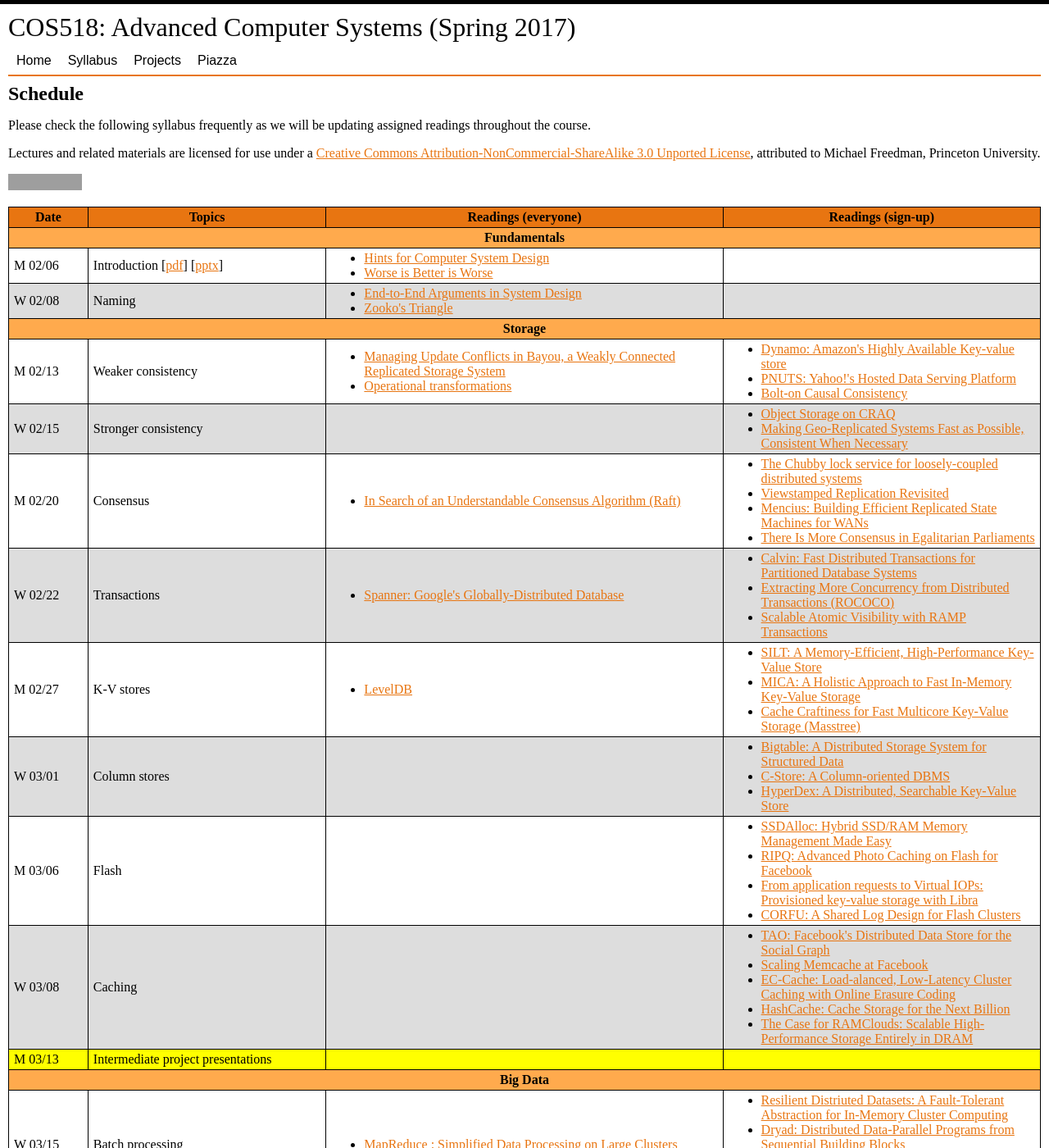
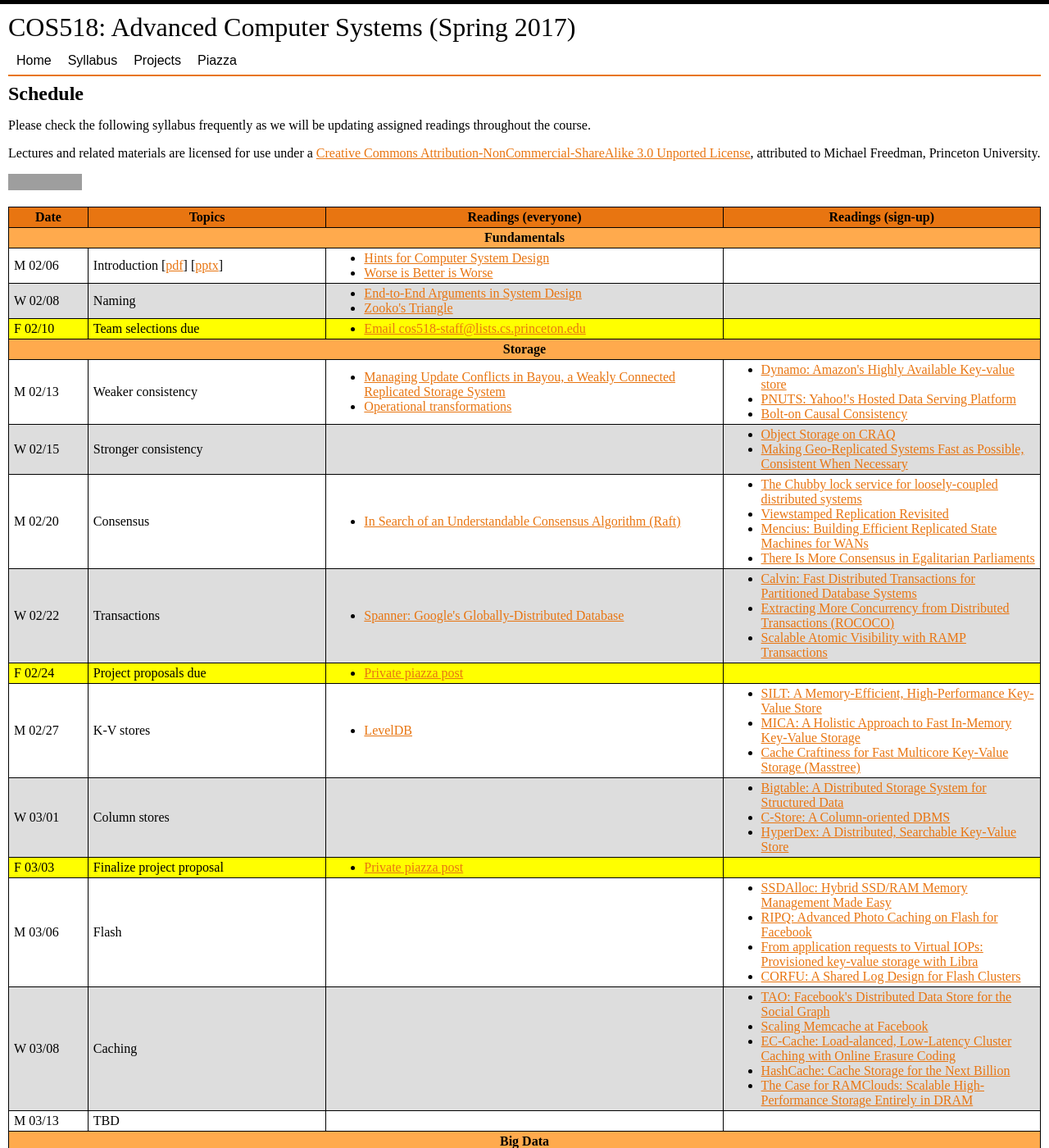
Before and after one commit to COS518/cos518.github.io, a Jekyll site: the page built from syllabus.md, in a window 1280 px wide and 1400 px high. Shown: the whole window at 82% size. Built offline with Jekyll 4.4.1, drawn with Linux system fonts in a browser that asks for light colours; our own code applies the rules of GitHub Pages for plain Markdown files; some of the changed text lies outside the part shown; grey boxes are pictures that could not be loaded.

Commit message:
Update syllabus and project pages; add papers to /papers

```diff
--- a/_data/syllabus.yml
+++ b/_data/syllabus.yml
@@ -5,18 +5,24 @@
       slides: L1-intro
       readings:
         - name: Hints for Computer System Design
-          link: https://www.microsoft.com/en-us/research/wp-content/uploads/2016/02/acrobat-17.pdf
+          link: /papers/hints.pdf
         - name: Worse is Better is Worse
-          link: https://www.dreamsongs.com/Files/worse-is-worse.pdf
+          link: /papers/worse-is-worse.pdf
       type: lecture
     - date: W 02/08
       topic: Naming
       readings:
         - name: End-to-End Arguments in System Design
-          link: http://web.mit.edu/Saltzer/www/publications/endtoend/endtoend.pdf
+          link: /papers/end-to-end.pdf
         - name: Zooko's Triangle
-          link: https://web.archive.org/web/20011020191610/http://zooko.com/distnames.html
+          link: /papers/zooko-triangle.pdf
       type: lecture
+    - date: F 02/10
+      topic: Team selections due
+      readings:
+        - name: Email cos518-staff@lists.cs.princeton.edu
+          link: mailto&#58;cos518-staff@lists.cs.princeton.edu
+      type: exam
 
 - unit: Storage
   sessions:
@@ -71,6 +77,12 @@
         - name: Scalable Atomic Visibility with RAMP Transactions
           link: http://www.bailis.org/papers/ramp-sigmod2014.pdf
       type: lecture
+    - date: F 02/24
+      topic: Project proposals due
+      readings:
+        - name: Private piazza post
+          link: https://piazza.com/class/iykmzbdqtzs452
+      type: exam
     - date: M 02/27
       topic: K-V stores
       readings:
@@ -94,6 +106,12 @@
         - name: HyperDex&#58; A Distributed, Searchable Key-Value Store
           link: http://www.cs.princeton.edu/courses/archive/fall13/cos518/papers/hyperdex.pdf
       type: lecture
+    - date: F 03/03
+      topic: Finalize project proposal
+      readings:
+        - name: Private piazza post
+          link: https://piazza.com/class/iykmzbdqtzs452
+      type: exam
     - date: M 03/06
       topic: Flash
       signups:
@@ -121,8 +139,8 @@
           link: http://web.stanford.edu/~ouster/cgi-bin/papers/ramcloud.pdf
       type: lecture
     - date: M 03/13
-      topic: Intermediate project presentations
-      type: presentations
+      topic: TBD
+      type: lecture
 
 - unit: Big Data
   sessions:
@@ -234,9 +252,6 @@
       type: lecture
     - date: W 04/19
       topic: Content delivery
-      readings:
-        - name: TBD
-          link:
       signups:
         - name: Experiences with CoralCDN&#58; A Five-Year Operational View
           link: https://www.coralcdn.org/docs/coral-nsdi10.pdf
@@ -256,9 +271,6 @@
       type: lecture
     - date: W 04/26
       topic: Security
-      readings:
-        - name: TBD
-          link:
       signups:
           - name: Secure Untrusted Data Repository (SUNDR)
             link: https://www.usenix.org/legacy/event/osdi04/tech/full_papers/li_j/li_j.pdf
@@ -269,9 +281,6 @@
       type: lecture
     - date: M 05/01
       topic: Privacy
-      readings:
-        - name: TBD
-          link:
       signups:
         - name: Tor&#58; The Second-Generation Onion Router
           link: https://svn.torproject.org/svn/projects/design-paper/tor-design.pdf
@@ -279,9 +288,12 @@
           link: http://homepage.divms.uiowa.edu/~ghosh/freenet.pdf
       type: lecture
     - date: W 05/03
-      topic: Final project presentations
-      readings:
-        - name: TBD
-          link:
+      topic: TBD
       signups:
-      type: presentations
+      type: lecture
+    - date: TBD
+      topic: Project presentation
+      type: exam
+    - date: Tu 05/16
+      topic: Final project report due
+      type: exam
```
Also changed, not shown: index.md (+4 -4 lines), projects.md (+5 -15 lines), README.md, 5 other files.
